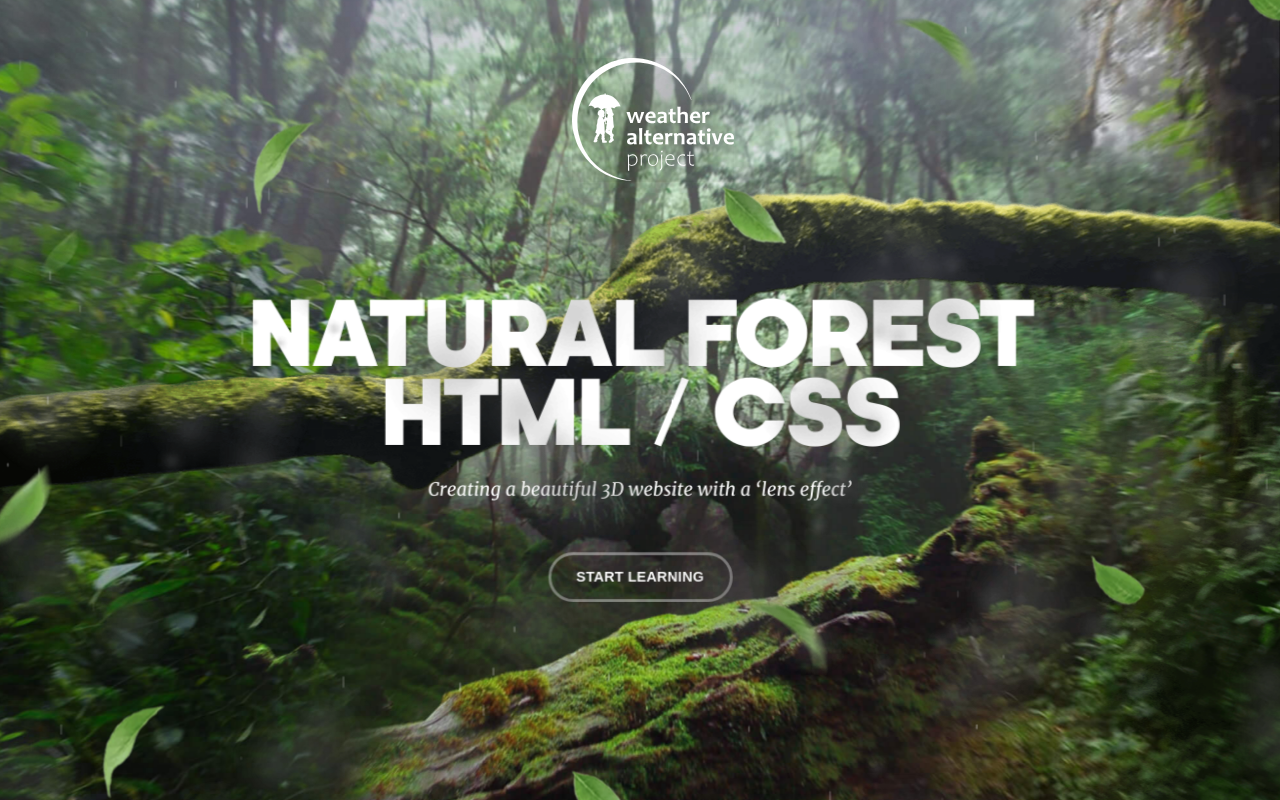
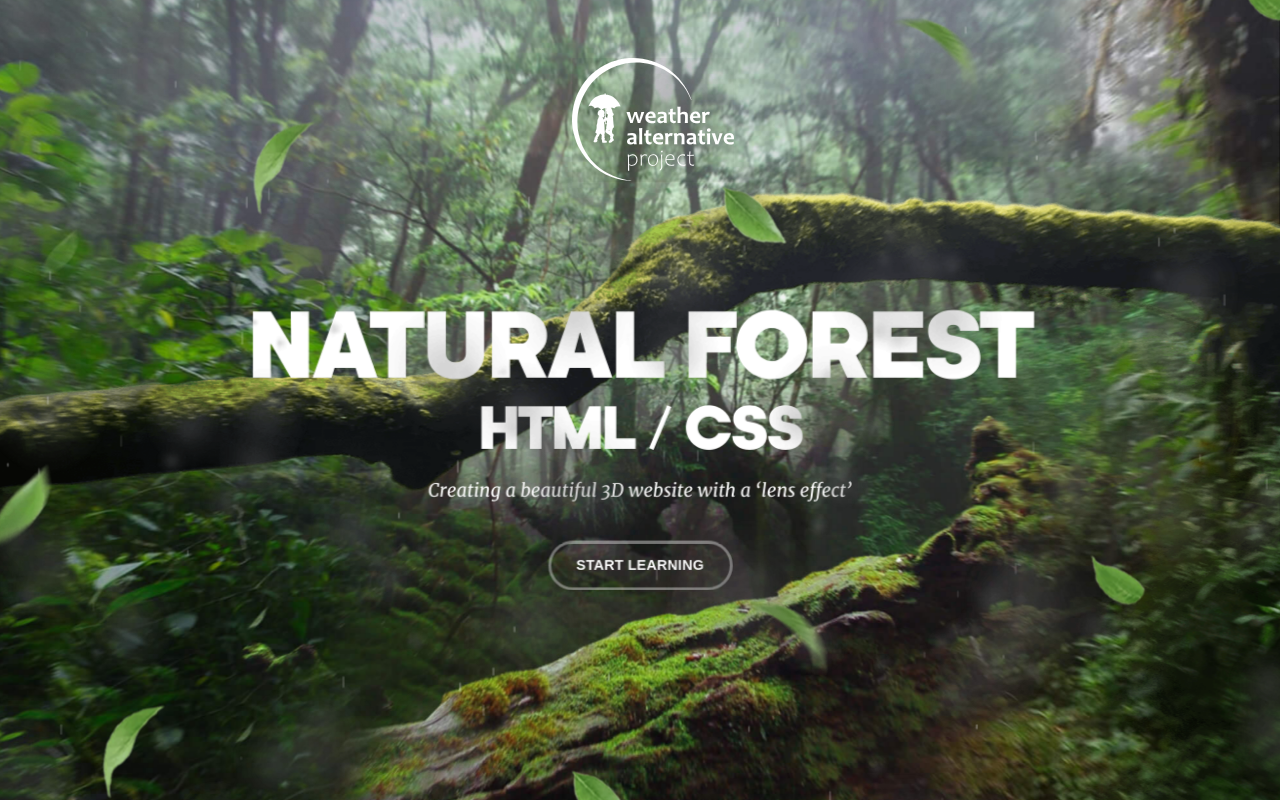
Before and after one commit to ksupyl/Natural_Forest_3D_website_portfolio, a plain HTML site: page index.html in a window 1280 px wide. Drawn offline with Linux system fonts and the light colour scheme.

Commit message:
Commit 7 - add modification to .css

```diff
--- a/css/main.css
+++ b/css/main.css
@@ -92,6 +92,7 @@ body {
 
 .hero-content span {
     display: block;
+    font-size: calc(var(--index) * 2.8);
 }
 
 .hero-content__p {
@@ -99,7 +100,7 @@ body {
     font-family: merriweather-italic-3d;
     letter-spacing: normal;
     font-size: calc(var(--index) * .9);
-    line-height: 3;
+    line-height: 1.7;
 }
 
 .button-start {
```
